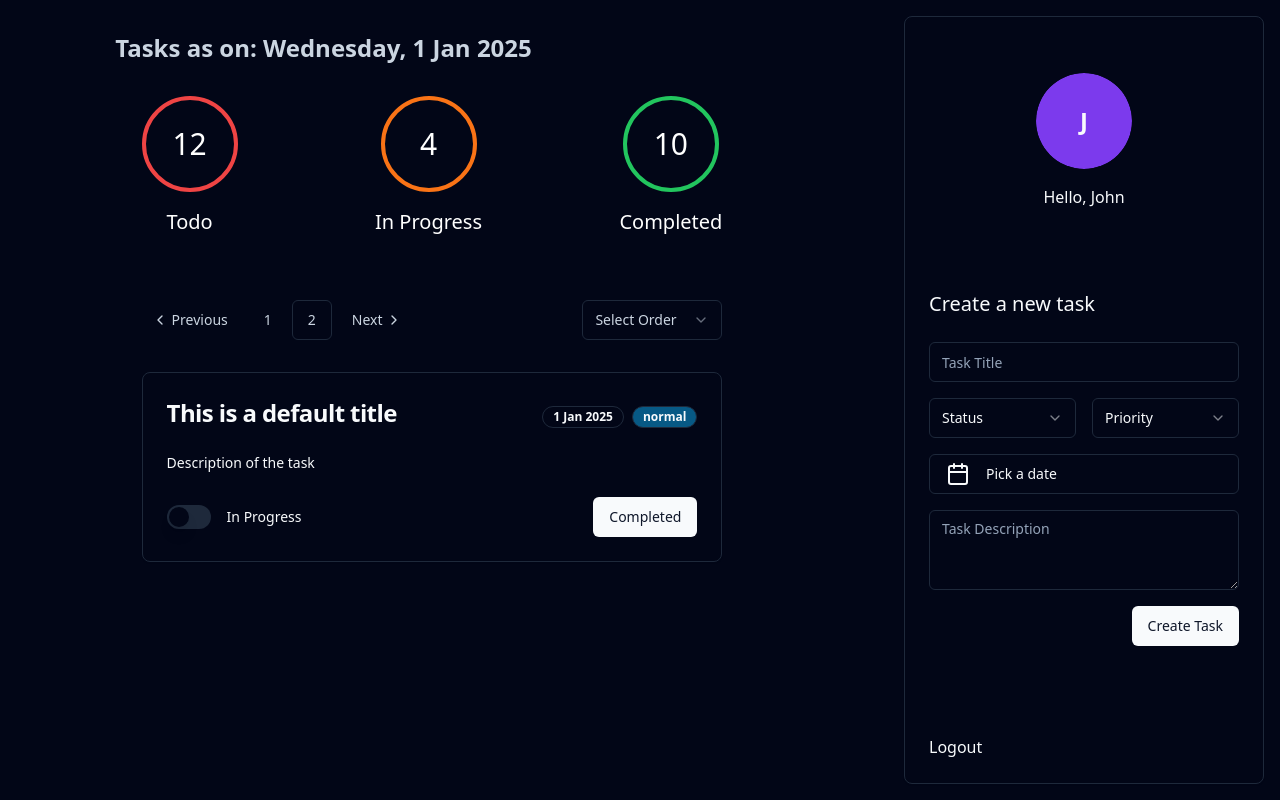
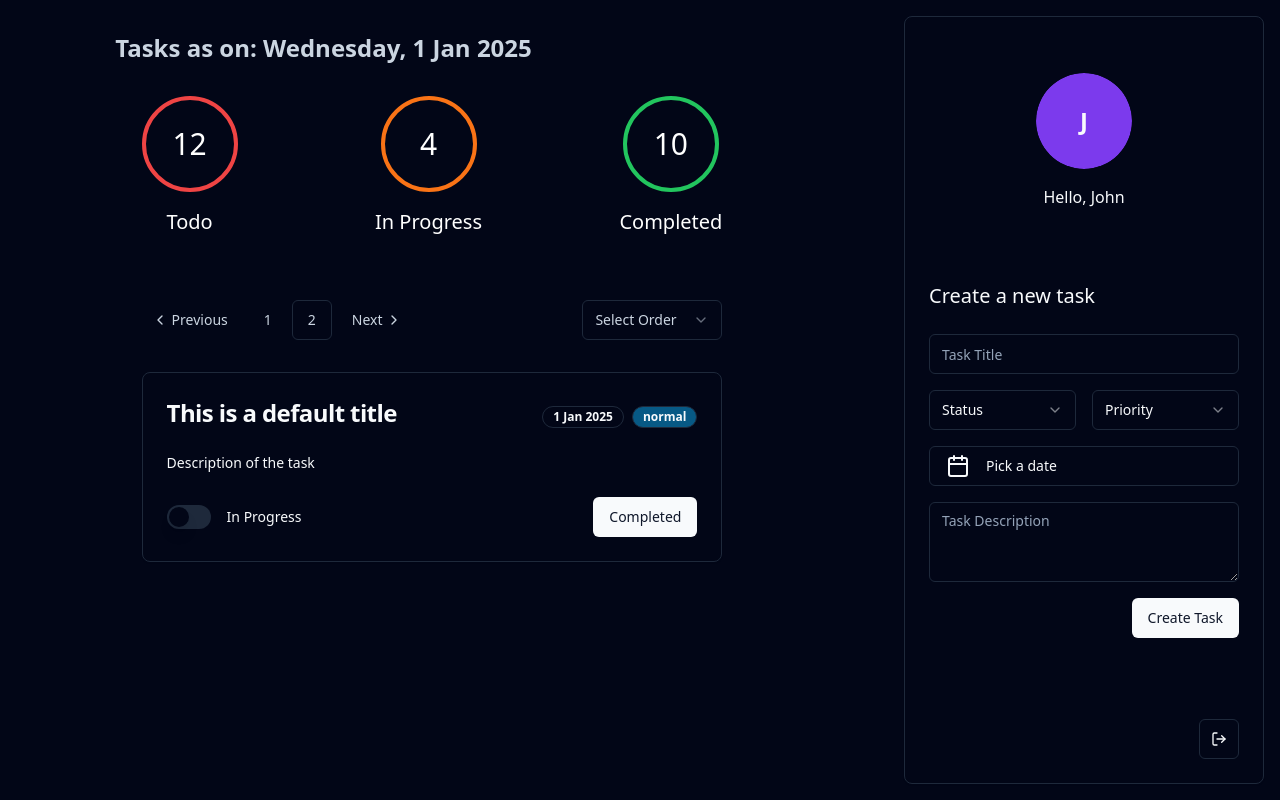
Before and after one commit to manikbajaj/fullstack-react, a React (Vite) app: page /tasks in a window 1280 px wide. Built offline with nearby package versions, Linux system fonts and the light colour scheme.

Commit message:
Adding logout button as well

```diff
--- a/src/components/logout/logout.jsx
+++ b/src/components/logout/logout.jsx
@@ -1,3 +1,12 @@
+import { Button } from "@/components/ui/button";
+import { LogOut } from "lucide-react";
+
 export function Logout() {
-  return <div>Logout</div>;
+  return (
+    <div className="flex justify-end">
+      <Button variant="outline" size="icon">
+        <LogOut className="h-4 w-4" />
+      </Button>
+    </div>
+  );
 }
```
